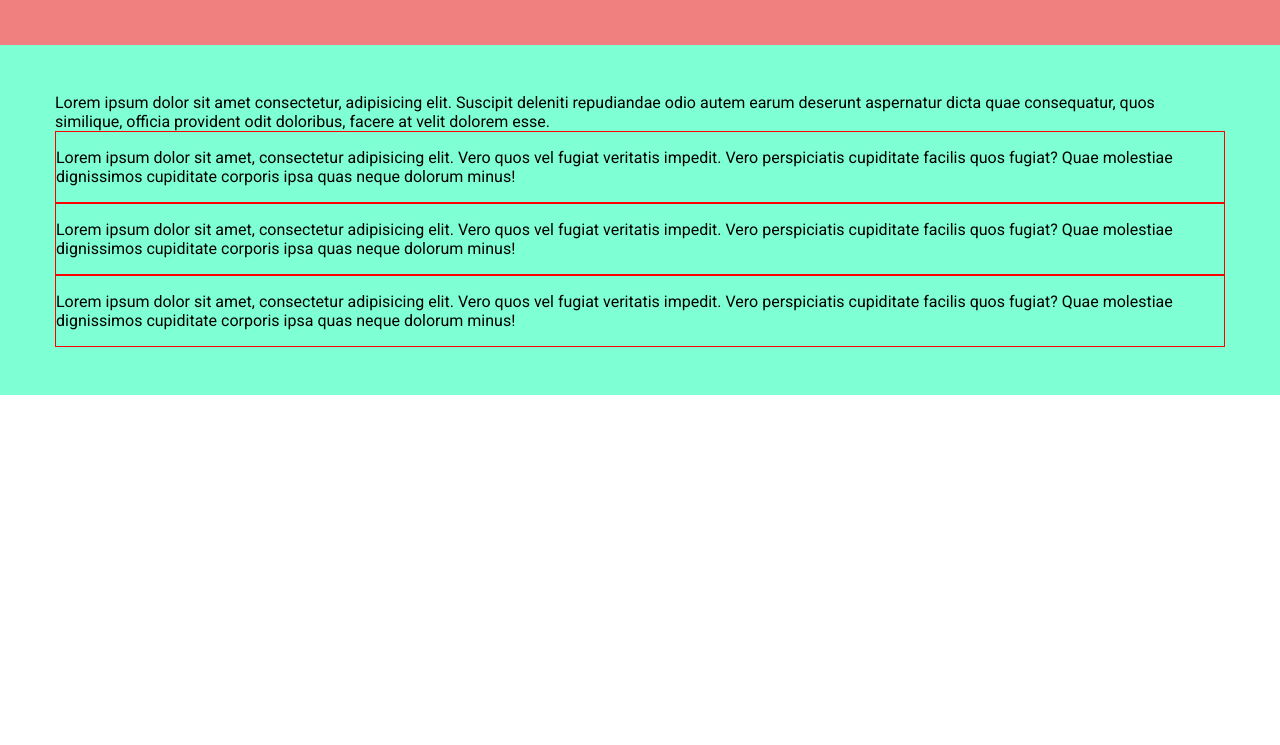
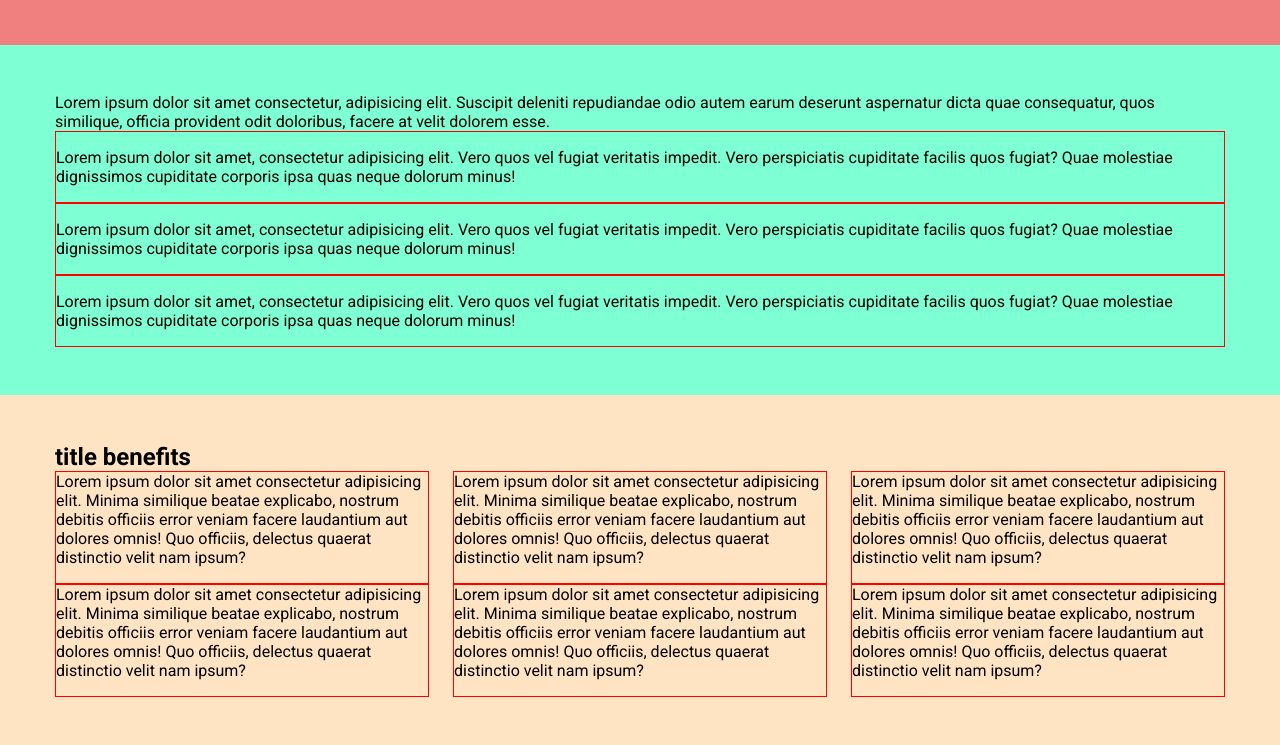
Before and after one commit to kaijie26/htmlcss-responsive-layout, a plain HTML site: page index.html in a window 1280 px wide. Shown: the part 1117-1862 px from the top of the page. Before the commit the page ends 1512 px from the top, so only its background shows below. Drawn offline with Linux system fonts and the light colour scheme.

Commit message:
section benefits

```diff
--- a/css/style.css
+++ b/css/style.css
@@ -82,6 +82,22 @@ section{
     border: 1px solid red;
 }
 
+/* Section-Benefits */
+.benefits{
+    background-color: bisque;
+
+}
+
+.benefits-columns{
+    display: flex;
+    flex-wrap: wrap;
+
+}
+
+.benefits-col{
+    border: 1px solid red;
+
+}
 
 
 
@@ -91,8 +107,10 @@ section{
 
 
 
-/* Table */
+
+/* Tablet */
 @media screen and (min-width: 768px) {
+    /* Main */
     .columns{
         margin-left: -1rem;
         margin-right: -1rem;
@@ -107,6 +125,19 @@ section{
     .col:first-child{
         width: calc( (100% / 3) * 2);
     }
+
+    /* Section-Benefits */
+    .benefits-columns{
+        justify-content: space-between;
+
+    }
+
+    .benefits-col{
+        width: calc( (100% / 2) - 1rem);
+        padding-bottom: 1rem;
+
+    }
+
 
 }
 
@@ -135,4 +166,17 @@ section{
     .strategy-col{
         width: calc( 50% - 1rem );
     }
+
+    /* Section-Benefits */
+    .benefits-columns{
+        justify-content: space-between;
+
+    }
+
+    .benefits-col{
+        width: calc( (100% / 3) - 1rem);
+        padding-bottom: 1rem;
+
+    }
+
 }
--- a/index.html
+++ b/index.html
@@ -165,6 +165,66 @@
 
         </section>
 
+        <!-- Benefits -->
+        <section class="mobile-padding benefits">
+            <div class="container">
+                <h2>title benefits</h2>
+                <div class="benefits-columns">
+
+                    <div class="benefits-col">
+                        <div class="card">
+                            Lorem ipsum dolor sit amet consectetur adipisicing elit. Minima similique beatae explicabo, nostrum debitis officiis error veniam facere laudantium aut dolores omnis! Quo officiis, delectus quaerat distinctio velit nam ipsum?
+
+                        </div>
+
+                    </div>
+
+                    <div class="benefits-col">
+                        <div class="card">
+                            Lorem ipsum dolor sit amet consectetur adipisicing elit. Minima similique beatae explicabo, nostrum debitis officiis error veniam facere laudantium aut dolores omnis! Quo officiis, delectus quaerat distinctio velit nam ipsum?
+
+                        </div>
+
+                    </div>
+
+                    <div class="benefits-col">
+                        <div class="card">
+                            Lorem ipsum dolor sit amet consectetur adipisicing elit. Minima similique beatae explicabo, nostrum debitis officiis error veniam facere laudantium aut dolores omnis! Quo officiis, delectus quaerat distinctio velit nam ipsum?
+
+                        </div>
+
+                    </div>
+
+                    <div class="benefits-col">
+                        <div class="card">
+                            Lorem ipsum dolor sit amet consectetur adipisicing elit. Minima similique beatae explicabo, nostrum debitis officiis error veniam facere laudantium aut dolores omnis! Quo officiis, delectus quaerat distinctio velit nam ipsum?
+
+                        </div>
+
+                    </div>
+
+                    <div class="benefits-col">
+                        <div class="card">
+                            Lorem ipsum dolor sit amet consectetur adipisicing elit. Minima similique beatae explicabo, nostrum debitis officiis error veniam facere laudantium aut dolores omnis! Quo officiis, delectus quaerat distinctio velit nam ipsum?
+
+                        </div>
+
+                    </div>
+
+                    <div class="benefits-col">
+                        <div class="card">
+                            Lorem ipsum dolor sit amet consectetur adipisicing elit. Minima similique beatae explicabo, nostrum debitis officiis error veniam facere laudantium aut dolores omnis! Quo officiis, delectus quaerat distinctio velit nam ipsum?
+
+                        </div>
+
+                    </div>
+
+                </div>
+
+            </div>
+
+        </section>
+
     </main>
 
     <!-- Footer -->
```
